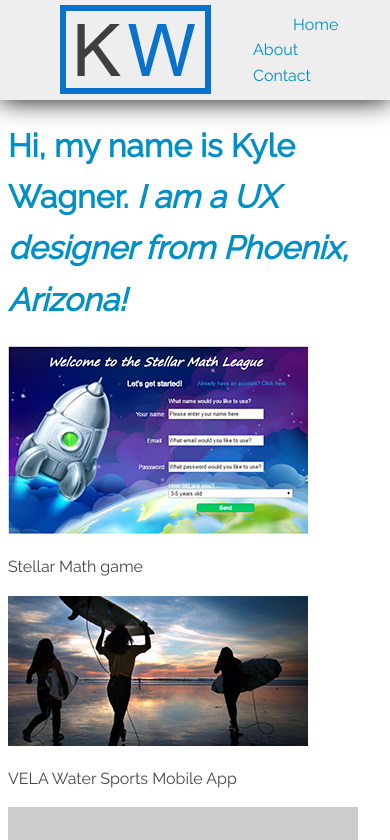
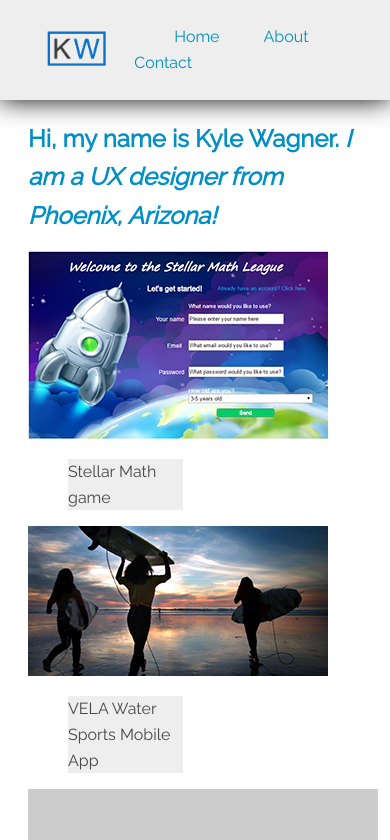
Before and after one commit to Indy560/portfolio-website, a plain HTML site: page index.html in a window 390 px wide. Shown: the top 840 px of the page. Drawn offline with Linux system fonts and the light colour scheme; placeholder pictures from the web are drawn by us.

Commit message:
Added responsive styling with a media query to all pages and added stying to nav bar. Created a wrapper to go around all content and created a column layout for content.

```diff
--- a/css/style.css
+++ b/css/style.css
@@ -1,3 +1,47 @@
+*{
+	box-sizing: border-box;
+}
+
+.wrapper{
+	width: 100%;
+	/*max-width: 1000px;*/
+	margin: 0 auto; /* No spacing to top and bottom and auto spacing to left and right */
+	padding: 0 20px;
+}
+
+.columns-container {
+	font-size: 0;
+}
+
+.column-4{
+	width: 24%;
+	display: inline-block;
+	margin-right: 1%;
+}
+
+.colum-4: last-child {
+	margin-right: 0;
+}
+
+@media all and (max-width: 1250px){
+	.logo{
+		/* Make logo smaller by changing it's height*/
+		height: 50px;
+	}
+	h1{
+		/* Reduce font-size of heading */
+		font-size: 24px;
+		text-align:  left;
+	}
+	.column-4{
+		/* Modify 4-column to 2-columns */
+		width: 49%;
+		margin-right: 1%;
+	}
+	.column-4: nth-child(2){
+		margin-right: 0;
+	}
+}
 
 h1 {
 	font-family: 'Raleway', sans-serif;/*font style and color settings*/
@@ -5,6 +49,7 @@ h1 {
 	line-height: 1.6;
 	margin-top: 120px;
 }
+
 h2 {
 	font-family: 'Raleway', sans-serif;/*font style and color settings*/
 	color: #008fc6;
@@ -47,6 +92,12 @@ p{
 font-family: 'Raleway', sans-serif;/*font style and color settings*/
 	color: #474747;
 	line-height: 1.6;
+	background-color: #eeeeeeff;
+    top: 0;
+    margin-left: 40px;
+    right: 0;
+    text-align: left;
+    width: 70%
 
 }
 
@@ -64,6 +115,7 @@ button {
   cursor: pointer;
   margin: 5px;
 }
+
 a{
 font-family: 'Raleway', sans-serif;/*font style and color settings*/
 	color: #008fc6;
--- a/index.html
+++ b/index.html
@@ -2,13 +2,14 @@
 <html>
 	<head>
 		<title>UX Portfolio for Kyle Wagner</title>
+		<meta name="viewport" content="width=device-width, initial-scale=1">
 		<link rel="shortcut icon" type="image/png" href="img/favicon.png"/>
 		<link href="https://fonts.googleapis.com/css?family=Raleway" rel="stylesheet">
 		<link rel="stylesheet" type="text/css" href="css/style.css">
 	</head>
 	<body>
 			<header>
-			<div><img src="img/logo.png" class="img-responsive" alt="logo">
+				<div><img src="img/logo.png" class="logo" alt="logo">
 				</div>
 				<nav>
 					<ul>
@@ -18,17 +19,25 @@
 					</ul>
 				</nav>
 			</header>
+			<div class="wrapper">
 				<h1> Hi, my name is Kyle Wagner. <i>I am a UX designer from Phoenix, Arizona!</i></h1>
+				<div class="column-4">
 					<img src="img/Project_1_small.png"></a>
 					<p>Stellar Math game</p>
+				</div>
+				<div class="column-4">
 					<img src="img/VELA_small.png"></a>
 					<p>VELA Water Sports Mobile App</p>
+				</div>
+				<div class="column-4">
 					<a href="https://placeholder.com"><img src="https://via.placeholder.com/350x150"></a>
 					<p>Work Sample 3</p>
+				</div>
+				<div class="column-4">
 					<a href="https://placeholder.com"><img src="https://via.placeholder.com/350x150"></a>
 					<p>Work Sample 4</p>
-		<a href="https://www.linkedin.com/in/kylewagnerstrategicpro/">LinkedIn Profile</a>
-
-
+				</div>
+				<a href="https://www.linkedin.com/in/kylewagnerux/">LinkedIn Profile</a>
+			</div>
 	</body>
 </html>
```
Also changed, not shown: about.html (+6 -4 lines), contact.html (+8 -8 lines), img/linkedin_ icon.svg (deleted), img/square-linkedin-100.png (added). Lines whose indentation alone changed are shown as unchanged.
